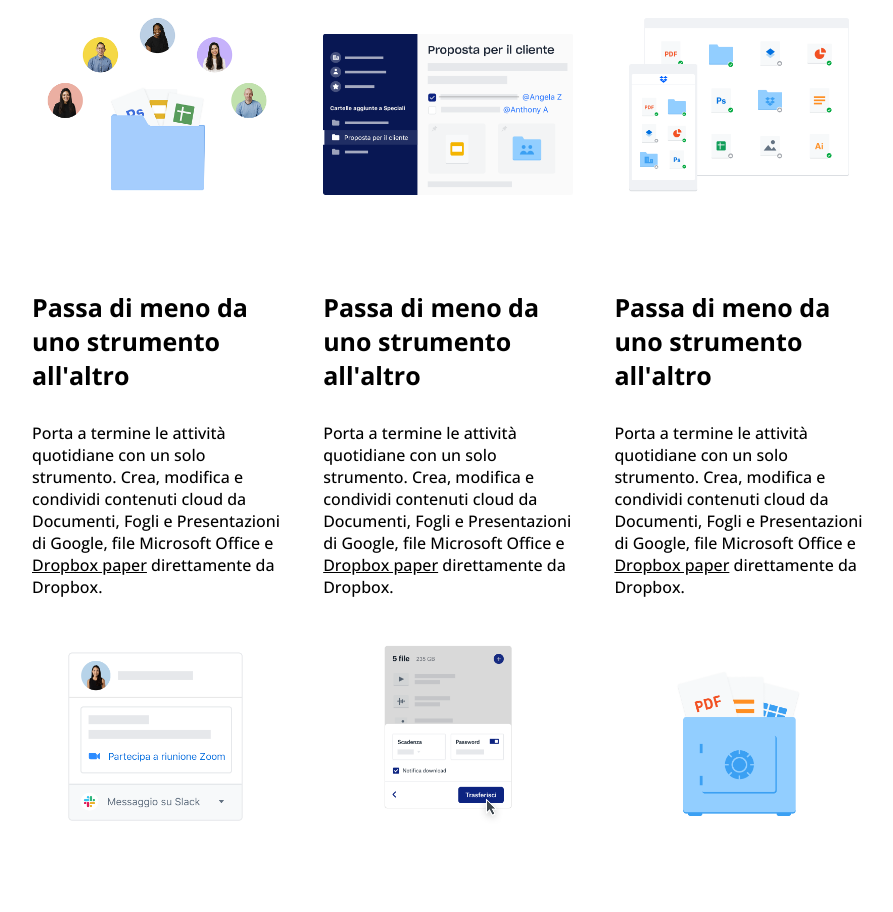
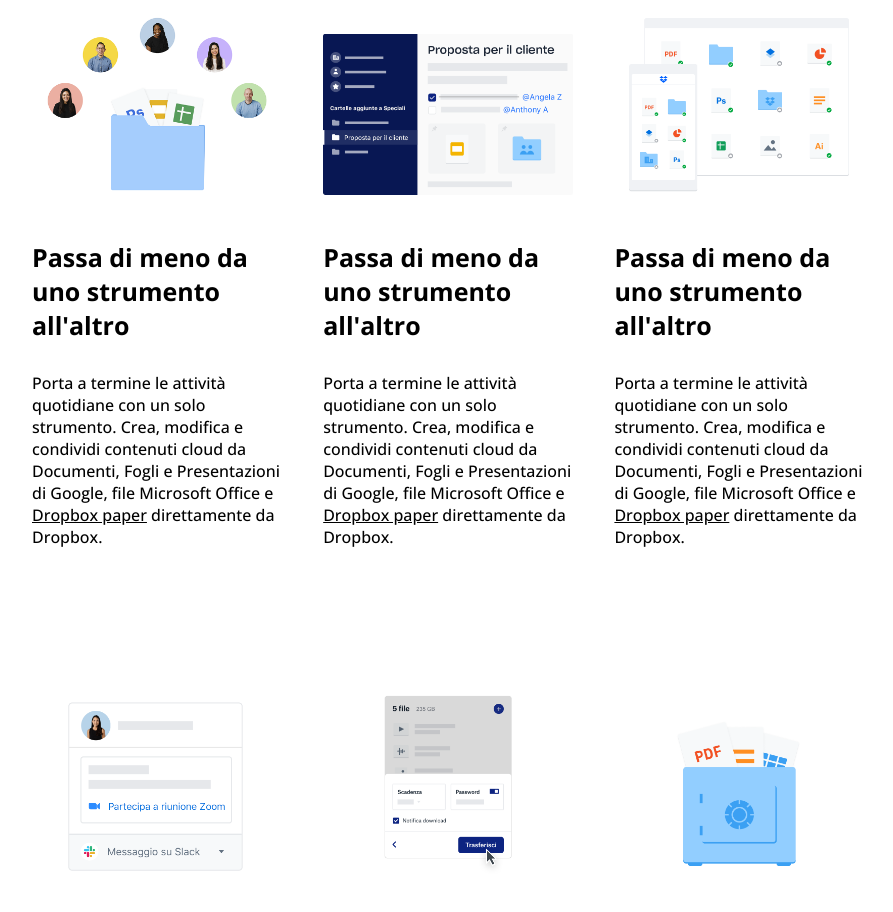
Before and after one commit to AlessandroBonifazi/htmlcss-dropbox, a plain HTML site: page index.html in a window 1280 px wide. Shown: the part 3840-4752 px from the top of the page, without its empty margins (192-1085 px from the left). Drawn offline with nearby package versions, Linux system fonts and the light colour scheme.

Commit message:
description margin bottom

```diff
--- a/css/style.css
+++ b/css/style.css
@@ -277,12 +277,15 @@ section label {
 /* section 4 */
 .operation-pic {
     width: 100%;
-    margin-bottom: 50px;
 }
 
 .op-description * {
     margin: 30px 0px;
     font-weight: 500;
+}
+
+.op-description {
+    margin-bottom: 130px;
 }
 
 /* section 5 */
```
